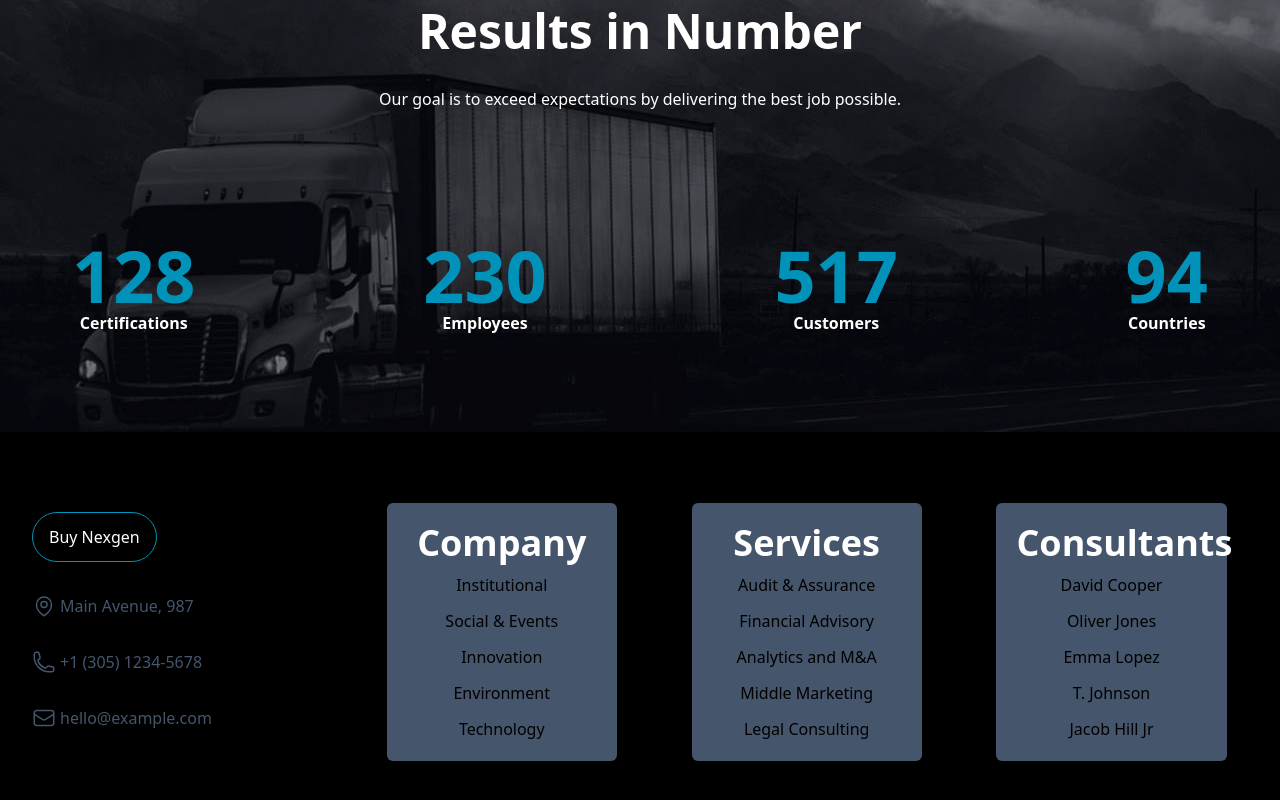
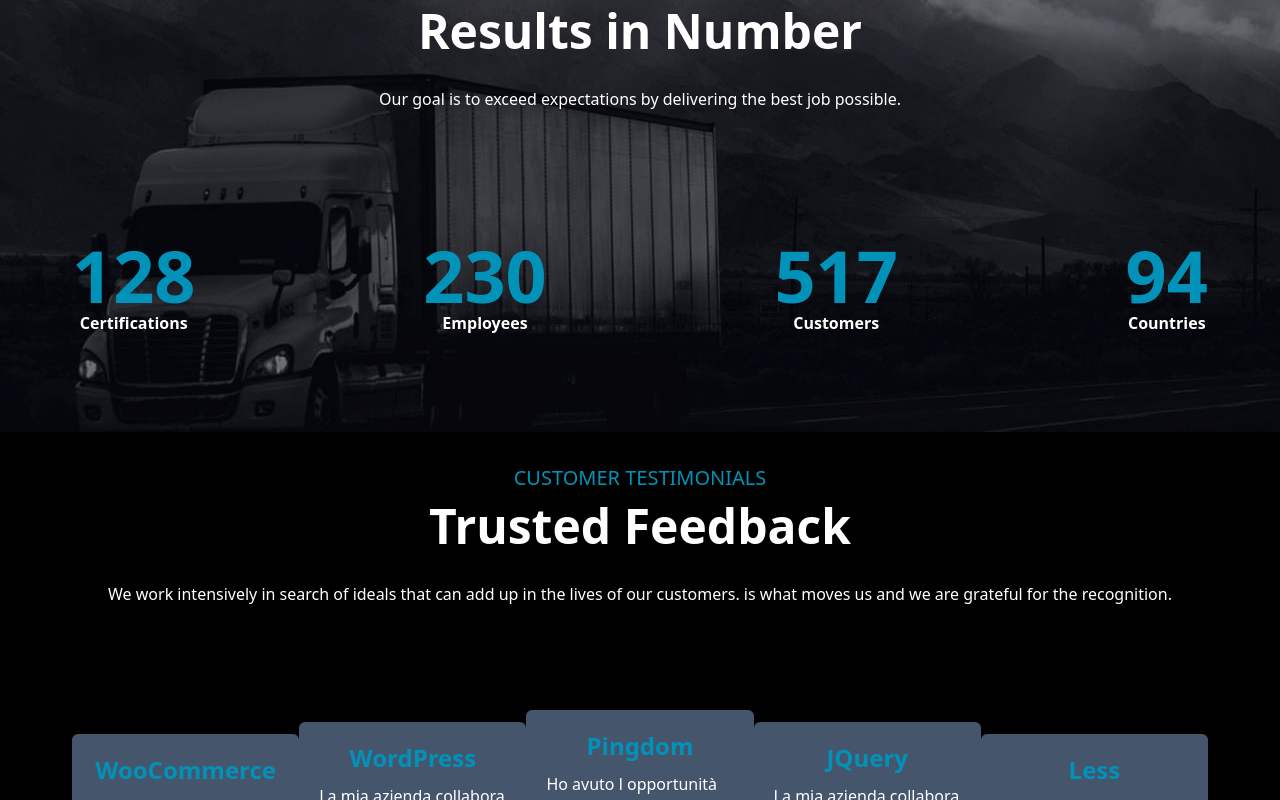
Before and after one commit to RykerWilder/logistic-site, a Vue app: page / in a window 1280 px wide. Shown: the part 2000-2800 px from the top of the page. Built offline with nearby package versions, Linux system fonts and the light colour scheme.

Commit message:
feat: FeedbackCard.vue

```diff
--- /dev/null
+++ b/src/components/Card/FeedbackCard.vue
@@ -0,0 +1,14 @@
+<script>
+export default {
+    props: {
+        feedback: Array
+    }
+}
+</script>
+
+<template>
+    <div v-for="testimonial in feedback" class="bg-slate-600 rounded-md p-5 w-[450px]">
+        <h2 class="text-center text-cyan-600 font-extrabold text-2xl mb-2.5">{{ testimonial.title }}</h2>
+        <p>{{ testimonial.feedback }}</p>
+    </div>
+</template>
--- /dev/null
+++ b/src/components/CustomerTestimonials.vue
@@ -0,0 +1,29 @@
+<script>
+import { store } from '../store.js';
+import FeedbackCard from './Card/FeedbackCard.vue';
+export default {
+    components: {
+        FeedbackCard
+    },
+    data() {
+        return {
+            store
+        }
+    }
+}
+</script>
+
+<template>
+
+    <section class="bg-black px-10">
+        <div class="p-8 mb-10">
+            <h5 class="text-cyan-600 text-xl mb-2.5 text-center">CUSTOMER TESTIMONIALS</h5>
+            <h2 class="text-5xl font-bold mb-8 text-white text-center">Trusted Feedback</h2>
+            <p class="text-center text-white">We work intensively in search of ideals that can add up in the lives of
+                our customers. is what moves us and we are grateful for the recognition.</p>
+        </div>
+        <div class="p-8 flex justify-between items-center text-white overflow-x-scroll overflow-y-hidden w-full">
+            <FeedbackCard :feedback="store.trusted_feedback"/>
+        </div>
+    </section>
+</template>
--- a/src/components/HeroSection.vue
+++ b/src/components/HeroSection.vue
@@ -23,7 +23,7 @@
 
 <style scoped>
 section {
-    background-image: url(../assets/img/bg-9.jpg);
+    background-image: url(../assets/img/bg-hero.jpg);
     background-position: center;
     background-attachment: fixed;
 }
--- a/src/components/WhatAreWeDoing.vue
+++ b/src/components/WhatAreWeDoing.vue
@@ -24,7 +24,7 @@
 <style scoped>
 
 section {
-    background-image: url('../assets/img/bg-10.jpg');
+    background-image: url('../assets/img/bg-results.jpg');
     background-position: center;
     background-attachment: fixed;
 }
--- a/src/pages/HomePage.vue
+++ b/src/pages/HomePage.vue
@@ -3,13 +3,15 @@ import HeroSection from '../components/HeroSection.vue';
 import WhoWeAre from '../components/WhoWeAre.vue';
 import RoadTransport from '../components/RoadTransport.vue';
 import WhatAreWeDoing from '../components/WhatAreWeDoing.vue';
+import CustomerTestimonials from '../components/CustomerTestimonials.vue';
 
 export default {
     components: {
         HeroSection,
         WhoWeAre,
         RoadTransport,
-        WhatAreWeDoing
+        WhatAreWeDoing,
+        CustomerTestimonials
     }
 }
 
@@ -23,6 +25,7 @@ export default {
         <WhoWeAre />
         <RoadTransport />
         <WhatAreWeDoing />
+        <CustomerTestimonials />
     </main>
 </template>
 
--- a/src/store.js
+++ b/src/store.js
@@ -18,6 +18,28 @@ export const store = reactive({
             icon: 'M2.25 7.125C2.25 6.504 2.754 6 3.375 6h6c.621 0 1.125.504 1.125 1.125v3.75c0 .621-.504 1.125-1.125 1.125h-6a1.125 1.125 0 0 1-1.125-1.125v-3.75ZM14.25 8.625c0-.621.504-1.125 1.125-1.125h5.25c.621 0 1.125.504 1.125 1.125v8.25c0 .621-.504 1.125-1.125 1.125h-5.25a1.125 1.125 0 0 1-1.125-1.125v-8.25ZM3.75 16.125c0-.621.504-1.125 1.125-1.125h5.25c.621 0 1.125.504 1.125 1.125v2.25c0 .621-.504 1.125-1.125 1.125h-5.25a1.125 1.125 0 0 1-1.125-1.125v-2.25Z'
         }
     ],
+    trusted_feedback: [
+        {
+            title: 'WooCommerce',
+            feedback: 'Sono un cliente abituale dell Azienda GHI per i miei trasporti giornalieri da e per il lavoro. La loro efficienza nel gestire le corse quotidiane e la convenienza dei loro prezzi mi hanno convinto a continuare a utilizzare i loro servizi. È un sollievo sapere di poter contare su di loro per i miei spostamenti quotidiani.'
+        },
+        {
+            title: 'WordPress',
+            feedback: 'La mia azienda collabora regolarmente con l Azienda DEF per le nostre esigenze di trasporto di merci su larga scala. Abbiamo sempre apprezzato la loro affidabilità e trasparenza nel fornire preventivi chiari e nel rispettare i tempi di consegna. È raro trovare un partner logistico così affidabile e professionale.'
+        },
+        {
+            title: 'Pingdom',
+            feedback: 'Ho avuto l opportunità di usufruire dei servizi di trasporto dell Azienda ABC per una recente spedizione internazionale. Sono rimasto impressionato dalla loro attenzione al cliente e dalla disponibilità a risolvere eventuali problemi. La spedizione è stata gestita con cura e precisione, e sono rimasto soddisfatto dell intera esperienza.'
+        },
+        {
+            title: 'JQuery',
+            feedback: 'La mia azienda collabora regolarmente con l Azienda DEF per le nostre esigenze di trasporto di merci su larga scala. Abbiamo sempre apprezzato la loro affidabilità e trasparenza nel fornire preventivi chiari e nel rispettare i tempi di consegna. È raro trovare un partner logistico così affidabile e professionale.'
+        },
+        {
+            title: 'Less',
+            feedback: 'Ho utilizzato i servizi di trasporto dell Azienda XYZ per consegnare merci urgenti più volte, e non mi hanno mai deluso. Il personale è professionale e cortese, e le consegne sono sempre puntuali. Consiglio vivamente questa azienda a chiunque cerchi un servizio di trasporto efficiente.'
+        }
+    ],
     footer_cards: [
         {
             title: "Company",
```
Also changed, not shown: src/assets/img/bg-hero.jpg (renamed from src/assets/img/bg-9.jpg), src/assets/img/bg-results.jpg (renamed from src/assets/img/bg-10.jpg).
